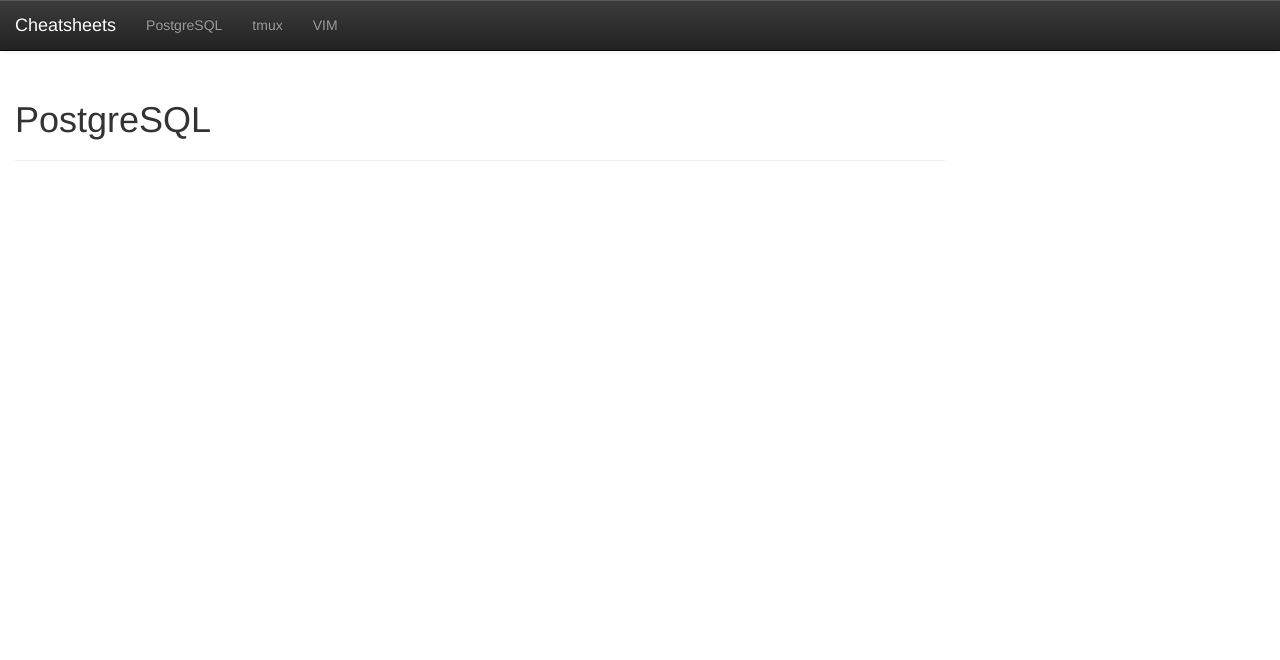
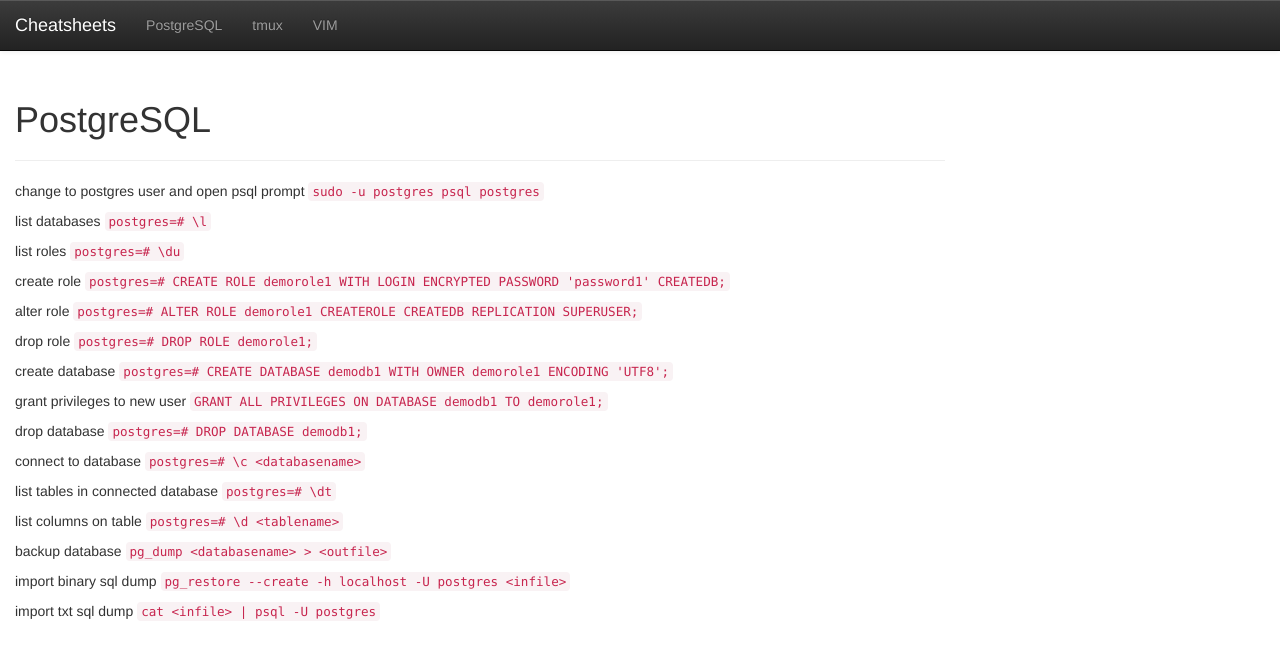
Before and after one commit to glamb/cheatsheets, a Jekyll site: the page built from postgresql.md, in a window 1280 px wide. Shown: the top 660 px of the page. Built offline with Jekyll 4.4.1, drawn with Linux system fonts in a browser that asks for light colours; nearby versions of some CDN libraries; Markdown is read by kramdown in place of the engine named in the settings.

Commit message:
adding postgres

```diff
--- a/postgresql.md
+++ b/postgresql.md
@@ -6,3 +6,48 @@ title: PostgreSQL
 # {{ page.title }}
 
 ---
+
+change to postgres user and open psql prompt
+`sudo -u postgres psql postgres`
+
+list databases
+`postgres=# \l`
+
+list roles
+`postgres=# \du`
+
+create role
+`postgres=# CREATE ROLE demorole1 WITH LOGIN ENCRYPTED PASSWORD 'password1' CREATEDB;`
+
+alter role
+`postgres=# ALTER ROLE demorole1 CREATEROLE CREATEDB REPLICATION SUPERUSER;`
+
+drop role
+`postgres=# DROP ROLE demorole1;`
+
+create database
+`postgres=# CREATE DATABASE demodb1 WITH OWNER demorole1 ENCODING 'UTF8';`
+
+grant privileges to new user
+`GRANT ALL PRIVILEGES ON DATABASE demodb1 TO demorole1;`
+
+drop database
+`postgres=# DROP DATABASE demodb1;`
+
+connect to database
+`postgres=# \c <databasename>`
+
+list tables in connected database
+`postgres=# \dt`
+
+list columns on table
+`postgres=# \d <tablename>`
+
+backup database
+`pg_dump <databasename> > <outfile>`
+
+import binary sql dump
+`pg_restore --create -h localhost -U postgres <infile>`
+
+import txt sql dump
+`cat <infile> | psql -U postgres`
```
